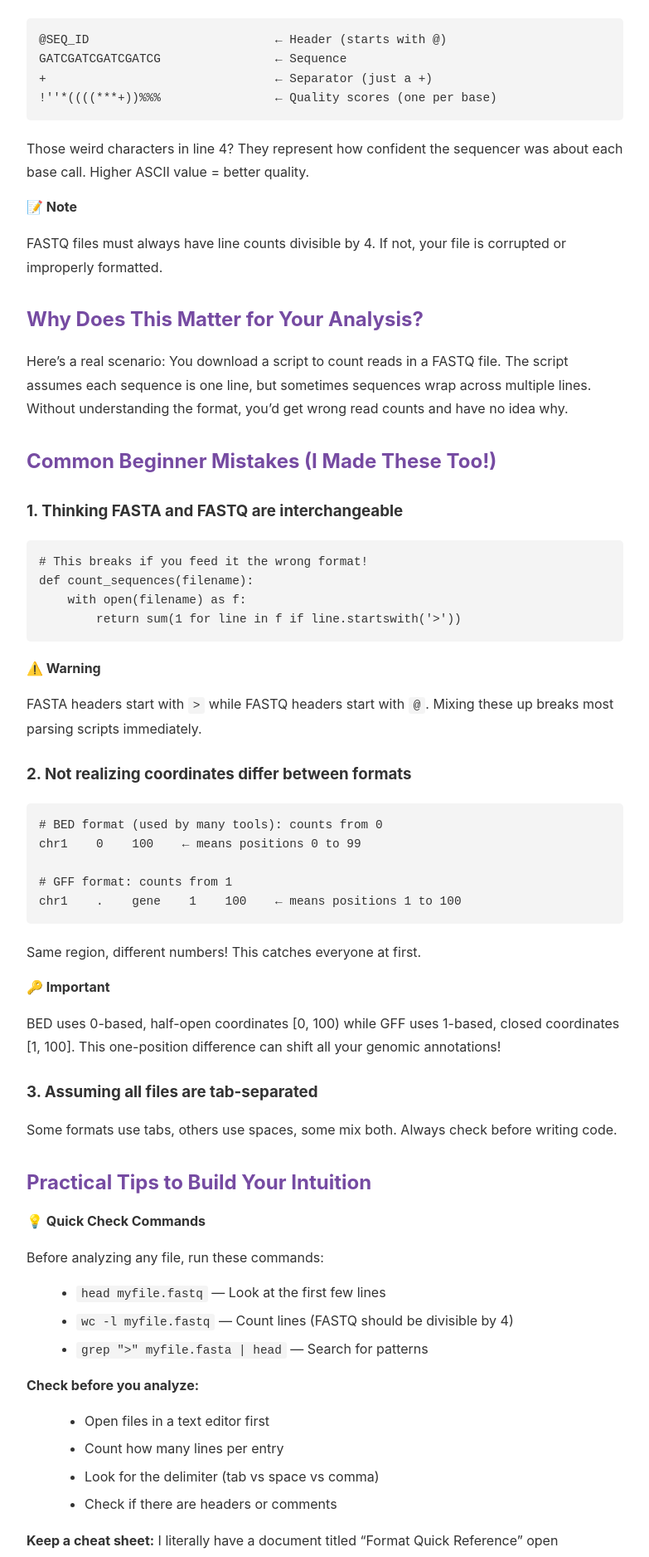
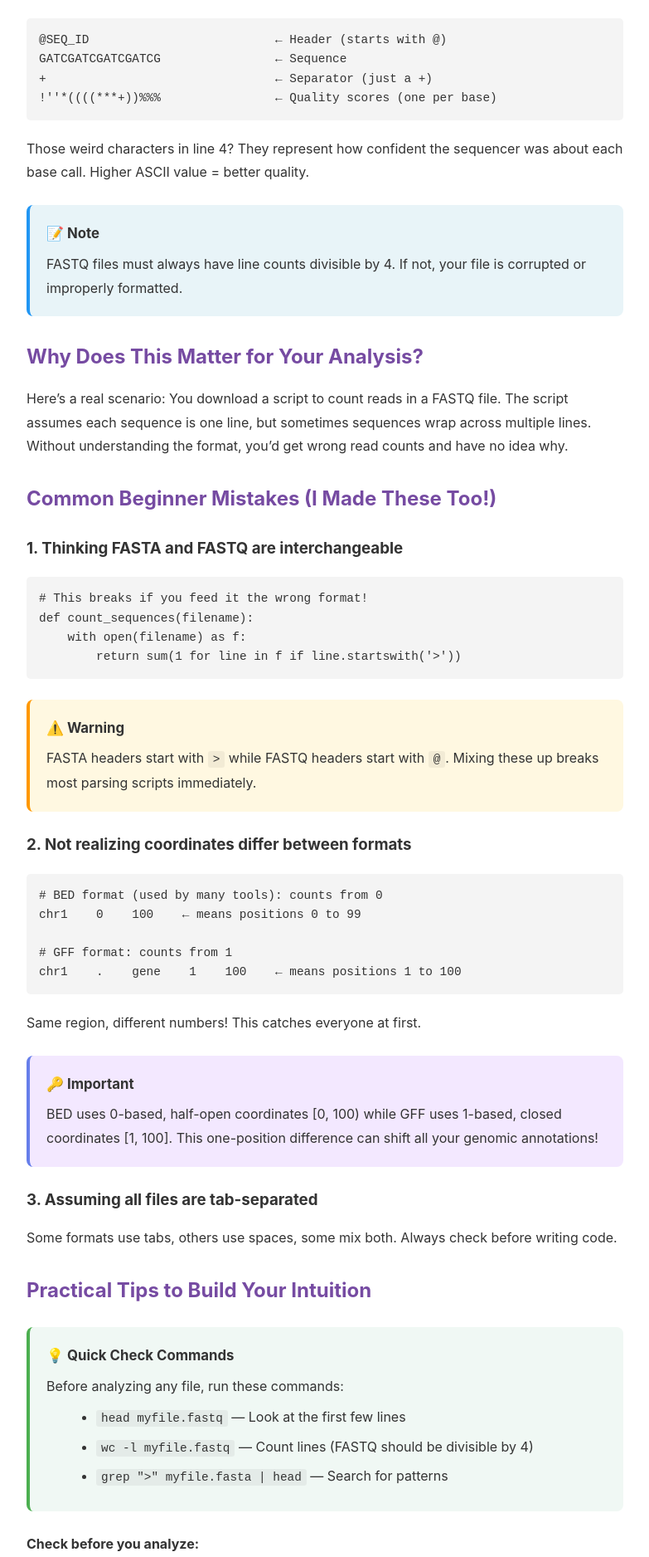
Before and after one commit to ipekselcen/ipekselcen.github.io, a Jekyll site: the page built from _posts/2025-11-24-data-formats.md, in a window 1280 px wide. Shown: the part 1328-3204 px from the top of the page at 83% size, without its empty margins (248-1031 px from the left). Built offline with Jekyll 4.4.1, drawn with Linux system fonts in a browser that asks for light colours.

Commit message:
Update post.html

```diff
--- a/_layouts/post.html
+++ b/_layouts/post.html
@@ -1,6 +1,58 @@
 ---
 layout: default
 ---
+<style>
+  .callout {
+    padding: 20px;
+    margin: 25px 0;
+    border-radius: 8px;
+    border-left: 4px solid;
+    line-height: 1.7;
+  }
+
+  .callout-note {
+    background-color: #e8f4f8;
+    border-left-color: #2196F3;
+  }
+
+  .callout-tip {
+    background-color: #f0f8f4;
+    border-left-color: #4CAF50;
+  }
+
+  .callout-warning {
+    background-color: #fff8e1;
+    border-left-color: #ff9800;
+  }
+
+  .callout-important {
+    background-color: #f3e8ff;
+    border-left-color: #667eea;
+  }
+
+  .callout-caution {
+    background-color: #ffebee;
+    border-left-color: #f44336;
+  }
+
+  .callout strong {
+    display: block;
+    margin-bottom: 8px;
+    font-size: 1.05em;
+  }
+
+  .callout p {
+    margin: 0;
+  }
+
+  .callout code {
+    background-color: rgba(0, 0, 0, 0.05);
+    padding: 2px 6px;
+    border-radius: 3px;
+    font-family: 'Courier New', monospace;
+    font-size: 0.9em;
+  }
+</style>
 
 <article>
   <h1>{{ page.title }}</h1>
```
